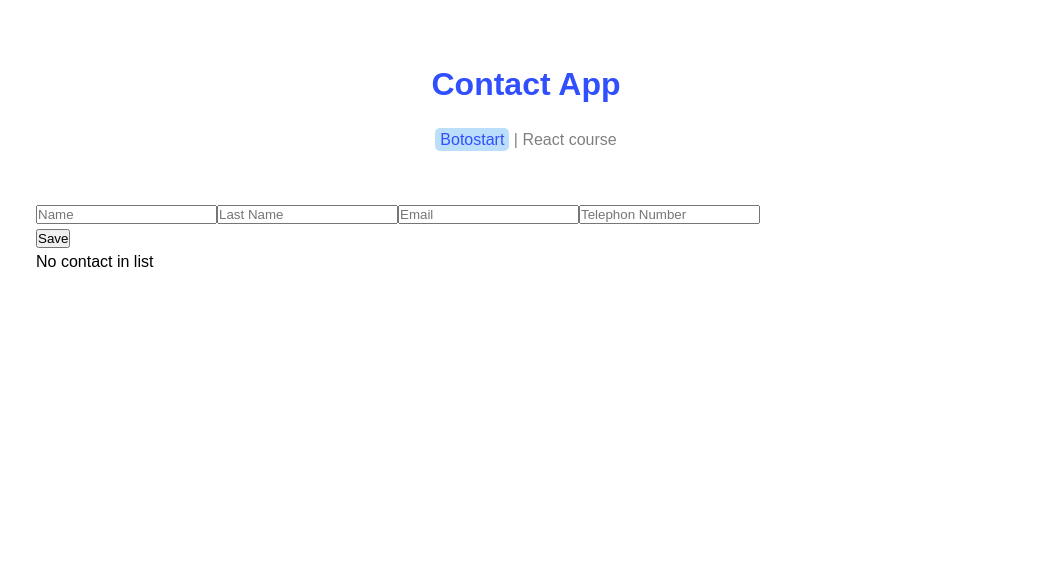
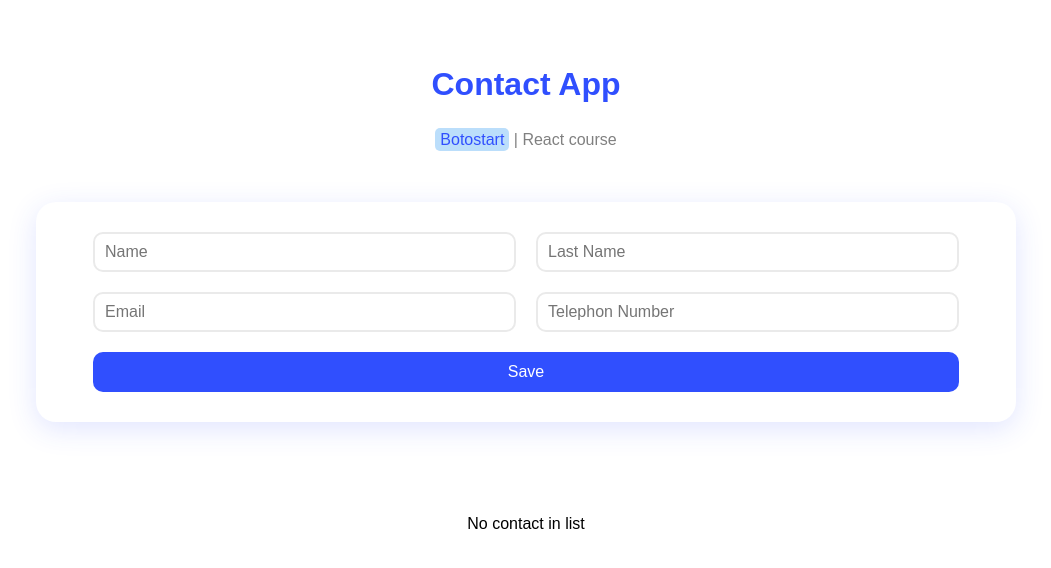
Before and after one commit to martinStar2005/React-app, a React (Vite) app: page / in a window 1280 px wide. Shown: the top 568 px of the page, without its empty margins (114-1165 px from the left). Built offline with nearby package versions, Linux system fonts and the light colour scheme.

Commit message:
implement style for contact form

```diff
--- /dev/null
+++ b/src/component/ContactForm.module.css
@@ -0,0 +1,75 @@
+.container {
+    display: flex;
+    flex-direction: column;
+    align-items: center;
+}
+
+.contactform{
+    display: flex;
+    flex-wrap: wrap;
+    align-items: center;
+    justify-content: center;
+    padding: 20px;
+    margin-bottom: 20px;
+    border-radius: 20px;
+    box-shadow: #304ffe25 0px 7px 29px 0px;
+}
+
+.contactform input {
+    width: 45%;
+    margin: 10px;
+    height: 40px;
+    padding: 10px;
+    border: 2px solid #eaeaea;
+    border-radius: 10px;
+    color: #304ffe;
+    font-size: 1rem;
+}
+
+input:focus {
+    outline: 2px solid #304ffe;
+}
+
+.contactform button {
+    width: calc(90% + 20px);
+    height: 40px;
+    padding: 10px;
+    margin: 10px 0;
+    cursor: pointer;
+    background-color: #304ffe;
+    border-radius: 10px;
+    border: none;
+    font-size: 1rem;
+    color: #ffffff;
+    transition: all 0.2s ease-in-out;
+
+}
+
+.contactform button:hover {
+    box-shadow: #0c2ad487 0px 7px 29px 0px;
+}
+
+.alert {
+    width: 100%;
+    height: 40px;
+    margin: 5px 0 25px;
+}
+
+.alert p {
+    background-color: #ffebee;
+    color: #f44336;
+    width: 100%;
+    padding: 10px;
+    border-radius: 10px;
+}
+
+@media (max-width: 500px) {
+    .contactform input {
+        width: 90%;
+    }
+
+    .contactform button {
+        width: 90%;
+
+    }
+}
--- a/src/component/Form.jsx
+++ b/src/component/Form.jsx
@@ -1,7 +1,8 @@
 import { useState } from "react";
 import Contacts from "./Contacts";
 import inputs from "../constants/inpus.js";
-import {v4} from "uuid"
+import { v4 } from "uuid";
+import styles from "./ContactForm.module.css";
 
 export default function Form() {
   const [alert, setAlert] = useState("");
@@ -19,10 +20,10 @@
     setForm((form) => ({ ...form, [name]: value }));
   };
 
-  const deleteContact = id => {
-    const newContacts = contacts.filter(contact => contact.id !== id)
-    setContacts(newContacts)
-  }
+  const deleteContact = (id) => {
+    const newContacts = contacts.filter((contact) => contact.id !== id);
+    setContacts(newContacts);
+  };
 
   const submit = () => {
     if (!form.fName || !form.lName || !form.email || !form.telephonNumber) {
@@ -30,14 +31,14 @@
       return;
     }
     setAlert("");
-    const newForm = {...form, id: v4()}
+    const newForm = { ...form, id: v4() };
     setContacts((contact) => [...contact, newForm]);
     setForm({ fName: "", lName: "", email: "", telephonNumber: "" });
   };
 
   return (
-    <div>
-      <div>
+    <div className={styles.container}>
+      <div className={styles.contactform}>
         {inputs.map((input, index) => (
           <input
             key={index}
@@ -48,11 +49,11 @@
             onChange={setTheFormInput}
           />
         ))}
+        <button onClick={submit}>Save</button>
       </div>
 
-      <button onClick={submit}>Save</button>
-      <div>{alert && <p>{alert}</p>}</div>
-      <Contacts contacts={contacts} deleteContact={deleteContact}/>
+      <div className={styles.alert}>{alert && <p>{alert}</p>}</div>
+      <Contacts contacts={contacts} deleteContact={deleteContact} />
     </div>
   );
 }
```
